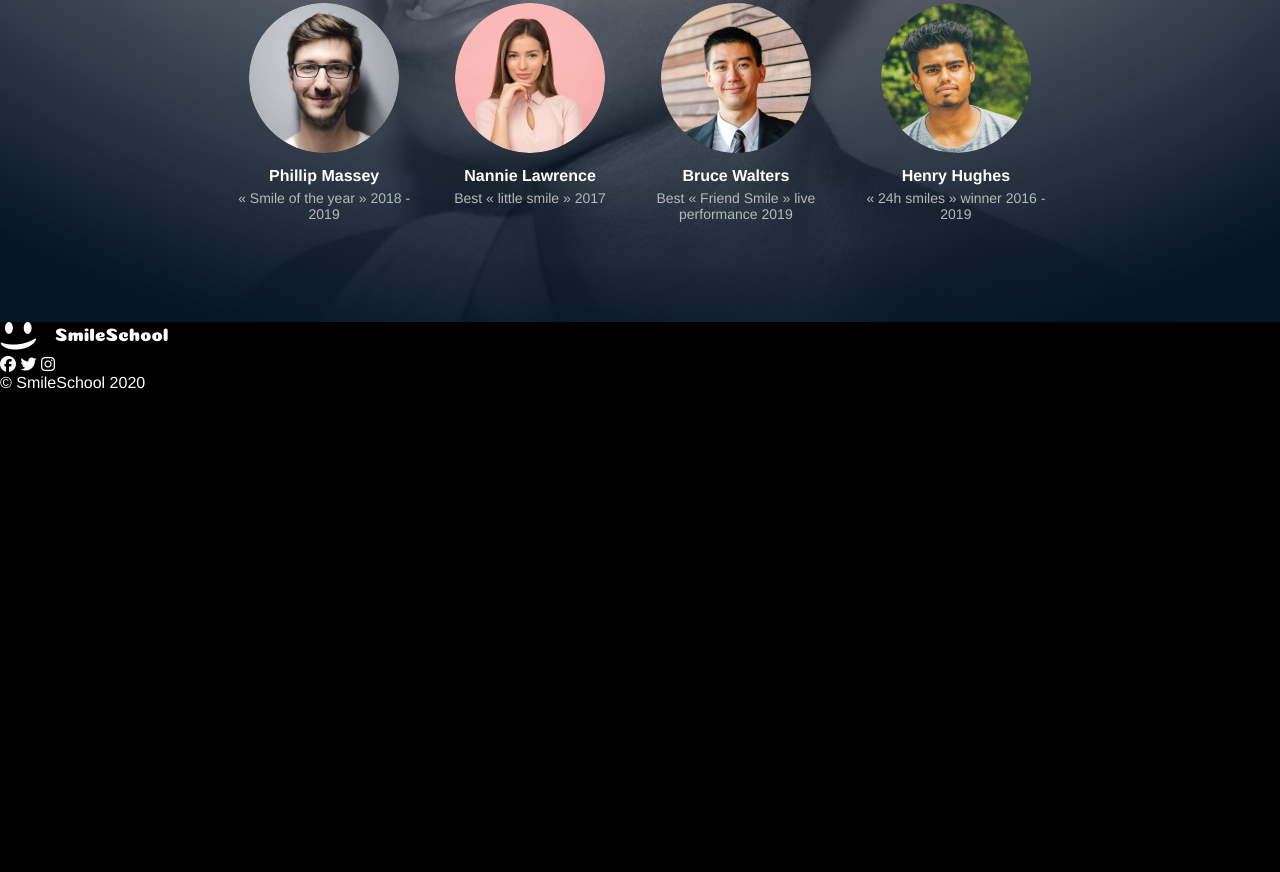
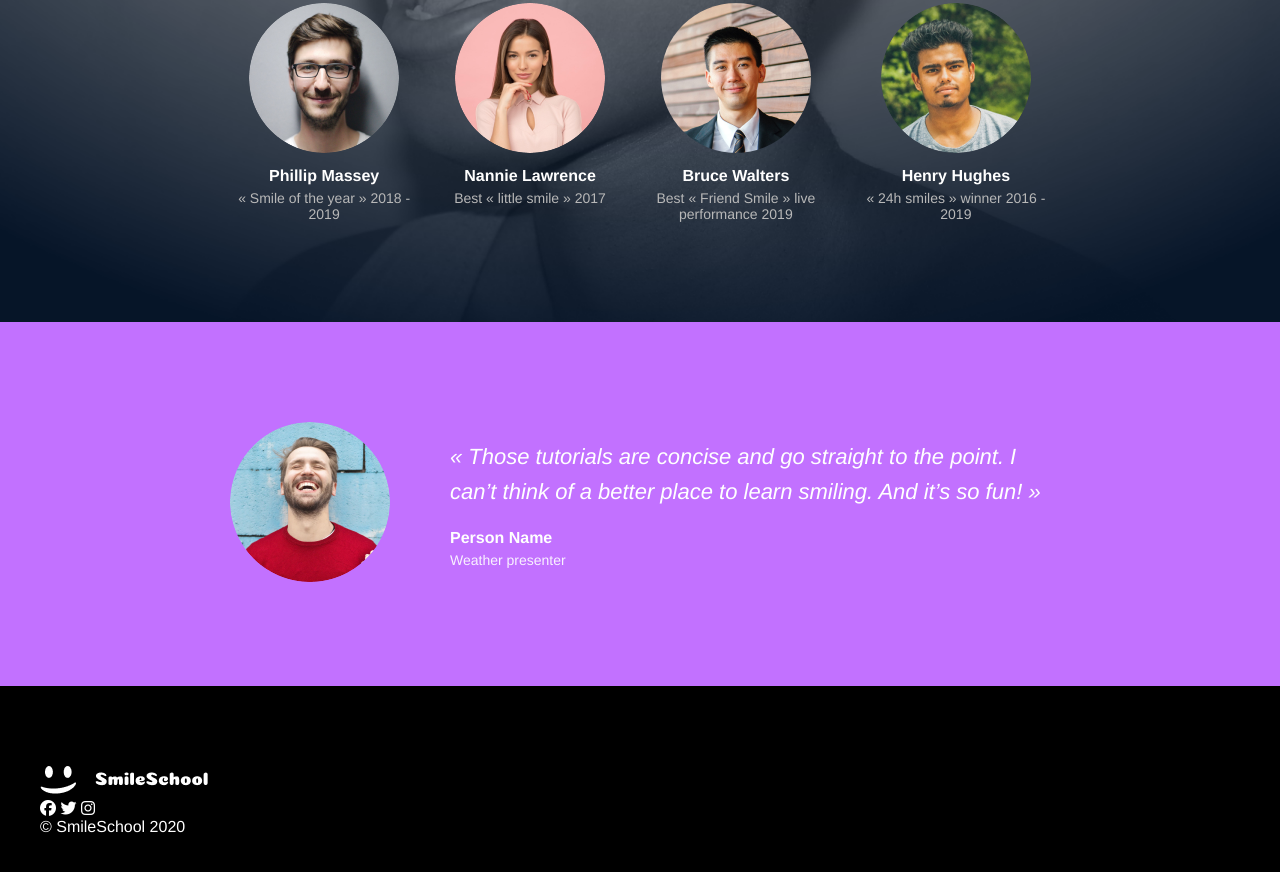
Before and after one commit to daviddagba/alx_html_css, a plain HTML site: page css_advanced/index.html in a window 1280 px wide. Shown: the part 506-1378 px from the top of the page. Before the commit the page ends 898 px from the top, so only its background shows below. Drawn offline with Linux system fonts and the light colour scheme.

Commit message:
index.html styles.css

```diff
--- a/css_advanced/index.html
+++ b/css_advanced/index.html
@@ -21,16 +21,16 @@
 
   <main>
     <!-- Hero Section -->
-    <section class="hero">
+<section class="hero">
   <div>
     <h1>Get schooled</h1>
     <span>SMILES</span>
     <span>GRIN</span>
     <span>LAUGH</span>
-    <button>REGISTER FOR FREE</button>
+    <button class="btn-primary">REGISTER FOR FREE</button>
   </div>
   <div>
-    <h2>Learn from the pros</h2>
+    <h2 class="section-title">Learn from the pros</h2>
     <div class="instructors">
       <div>
         <img src="images/1.png" alt="Phillip Massey">
@@ -56,6 +56,21 @@
   </div>
 </section>
 
+
+    <!-- Quote Section -->
+    <section class="quote">
+      <div class="quote-img">
+        <img src="images/5.png" alt="Quote Speaker" />
+      </div>
+      <div class="quote-content">
+        <blockquote>
+          « Those tutorials are concise and go straight to the point. I can’t think of a better place to learn smiling. And it’s so fun! »
+        </blockquote>
+        <h3>Person Name</h3>
+        <p>Weather presenter</p>
+      </div>
+    </section>
+
   </main>
 
   <!-- Footer -->
--- a/css_advanced/styles.css
+++ b/css_advanced/styles.css
@@ -119,3 +119,71 @@ nav a:hover {
   font-size: 14px;
   color: #b8b8b8;
 }
+
+/* Central Section Layout */
+section {
+  padding: 80px 40px;
+}
+
+/* Quote Section */
+.quote {
+  display: flex;
+  align-items: center;
+  justify-content: center;
+  background-color: #c271ff;
+  color: #fff;
+  gap: 60px;
+  padding: 100px 80px;
+}
+
+.quote-img img {
+  width: 160px;
+  height: 160px;
+  border-radius: 50%;
+  object-fit: cover;
+}
+
+.quote-content {
+  max-width: 600px;
+}
+
+.quote-content blockquote {
+  font-size: 22px;
+  font-weight: 400;
+  font-style: italic;
+  line-height: 1.6;
+  margin-bottom: 20px;
+}
+
+.quote-content h3 {
+  font-size: 16px;
+  font-weight: bold;
+  margin-bottom: 5px;
+}
+
+.quote-content p {
+  font-size: 14px;
+  color: #fff;
+  opacity: 0.9;
+}
+
+.text-center {
+  text-align: center;
+}
+
+.section-title {
+  font-size: 32px;
+  font-weight: bold;
+  text-align: center;
+  margin-bottom: 40px;
+}
+
+.btn-primary {
+  background-color: #c271ff;
+  color: white;
+  padding: 15px 30px;
+  border: none;
+  border-radius: 30px;
+  font-weight: bold;
+  cursor: pointer;
+}
```
